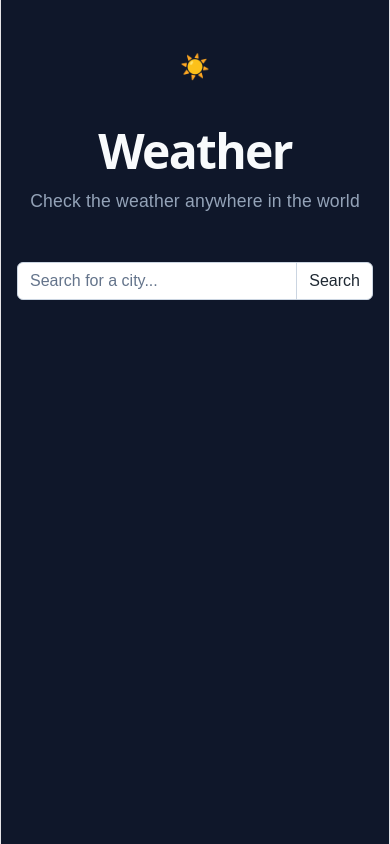
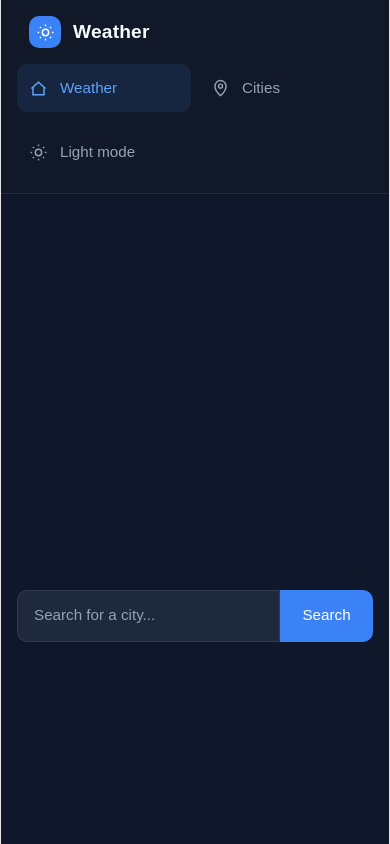
Before and after one commit to simona155/react-weather-app, a React (Vite) app: page / in a window 390 px wide. Shown: the top 844 px of the page. Built offline with nearby package versions, Linux system fonts and the light colour scheme.

Commit message:
Add initial dashboard layout

```diff
--- a/src/App.css
+++ b/src/App.css
@@ -11,132 +11,282 @@ body {
 }
 
 .weather-app {
+  display: flex;
   min-height: 100vh;
   background: var(--background);
   color: var(--text);
   transition: background-color 0.3s ease, color 0.3s ease;
 
   --background: #0f172a;
+  --sidebar-background: #111827;
+  --card-background: #1e293b;
   --text: #f8fafc;
   --muted-text: #94a3b8;
-  --control-background: #ffffff;
-  --control-border: #cbd5e1;
-  --control-text: #1f2933;
+  --border: rgba(148, 163, 184, 0.15);
 }
 
 .light-mode {
   --background: #eef4f7;
+  --sidebar-background: #ffffff;
+  --card-background: #ffffff;
   --text: #1f2933;
   --muted-text: #6b7280;
+  --border: rgba(31, 41, 55, 0.1);
 }
 
-.weather-content {
-  padding: 0 1rem;
+.sidebar {
+  position: fixed;
+  top: 0;
+  bottom: 0;
+  left: 0;
+  display: flex;
+  width: 220px;
+  flex-direction: column;
+  justify-content: space-between;
+  padding: 2rem 1.25rem;
+  background: var(--sidebar-background);
+  border-right: 1px solid var(--border);
 }
 
-.app-title {
-  margin-bottom: 0.5rem;
-  color: var(--text);
-  font-size: 3rem;
+.brand {
+  display: flex;
+  align-items: center;
+  gap: 0.75rem;
+  margin-bottom: 3rem;
+  padding: 0 0.75rem;
+  font-size: 1.2rem;
   font-weight: 700;
 }
 
-.app-subtitle {
-  color: var(--muted-text);
-  font-size: 1.1rem;
+.brand-icon {
+  display: flex;
+  width: 32px;
+  height: 32px;
+  align-items: center;
+  justify-content: center;
+  border-radius: 10px;
+  background: #3b82f6;
+  color: #ffffff;
 }
 
+.brand-icon svg {
+  width: 19px;
+  height: 19px;
+}
+
+.sidebar-nav {
+  display: flex;
+  flex-direction: column;
+  gap: 0.5rem;
+}
+
+.sidebar-link,
 .mode-button {
-  margin-bottom: 1rem;
+  display: flex;
+  width: 100%;
+  align-items: center;
+  gap: 0.75rem;
+  padding: 0.8rem 0.75rem;
   border: none;
+  border-radius: 10px;
   background: transparent;
-  font-size: 1.5rem;
+  color: var(--muted-text);
+  font-size: 0.95rem;
+  text-align: left;
   cursor: pointer;
 }
 
-.search-box .form-control {
-  background: var(--control-background);
-  border: 1px solid var(--control-border);
-  color: var(--control-text);
+.sidebar-link svg,
+.mode-button svg {
+  width: 19px;
+  height: 19px;
+  flex-shrink: 0;
 }
 
-.search-box .form-control:focus {
-  border-color: #64748b;
-  box-shadow: none;
+.sidebar-link:hover,
+.mode-button:hover {
+  background: rgba(148, 163, 184, 0.08);
+  color: var(--text);
 }
 
-.search-box .form-control::placeholder {
-  color: #64748b;
+.sidebar-link.active {
+  background: rgba(59, 130, 246, 0.12);
+  color: #60a5fa;
 }
 
-.search-button {
-  background: var(--control-background);
-  border: 1px solid var(--control-border);
-  color: var(--control-text);
+.main-content {
+  width: calc(100% - 220px);
+  min-height: 100vh;
+  margin-left: 220px;
+  box-sizing: border-box;
+  padding: 2.5rem 3rem;
 }
 
-.search-button:hover {
-  background: #f1f5f9;
-  color: var(--control-text);
+.empty-state {
+  display: flex;
+  align-items: center;
+  justify-content: center;
+}
+
+.search-start {
+  position: relative;
+  width: 100%;
+  max-width: 600px;
+}
+
+.search-start .search-box {
+  width: 100%;
+}
+
+.has-weather {
+  padding-top: 2rem;
+}
+
+.top-bar {
+  display: flex;
+  justify-content: center;
+  margin-bottom: 2.5rem;
+}
+
+.search-box {
+  display: flex;
+  width: 500px;
+}
+
+.search-box input {
+  width: 100%;
+  padding: 0.85rem 1rem;
+  border: 1px solid var(--border);
+  border-radius: 10px 0 0 10px;
+  outline: none;
+  background: var(--card-background);
+  color: var(--text);
+  font-size: 0.95rem;
+}
+
+.search-box input::placeholder {
+  color: var(--muted-text);
+}
+
+.search-box input:focus {
+  border-color: #60a5fa;
+}
+
+.search-box button {
+  padding: 0.85rem 1.4rem;
+  border: none;
+  border-radius: 0 10px 10px 0;
+  background: #3b82f6;
+  color: #ffffff;
+  cursor: pointer;
+  font-size: 0.95rem;
+}
+
+.search-box button:hover {
+  background: #2563eb;
+}
+
+.error-message {
+  margin-top: 1rem;
+  padding: 0.9rem 1rem;
+  border: 1px solid rgba(248, 113, 113, 0.2);
+  border-radius: 10px;
+  background: rgba(239, 68, 68, 0.1);
+  color: #f87171;
+  text-align: center;
+}
+
+.empty-error {
+  position: absolute;
+  top: calc(50% + 60px);
+  width: 500px;
+}
+
+.loading-state {
+  width: 100%;
+  max-width: 600px;
+}
+
+.loading-state .loading-text {
+  position: absolute;
+  top: calc(100% + 1rem);
+  left: 0;
+  width: 100%;
+  margin: 0;
+  color: var(--muted-text);
+  text-align: center;
 }
 
 .weather-dashboard {
-  max-width: 900px;
+  display: grid;
+  grid-template-columns: minmax(0, 1.65fr) minmax(260px, 0.8fr);
+  gap: 1.5rem;
+  max-width: 1200px;
   margin: 0 auto;
 }
 
-.current-weather-card {
-  max-width: 600px;
-  margin: 0 auto;
-  padding: 2.5rem 2rem;
-  border: 1px solid rgba(148, 163, 184, 0.15);
-  border-radius: 24px;
-  background: rgba(30, 41, 59, 0.7);
-  box-shadow: 0 20px 50px rgba(0, 0, 0, 0.25);
-  text-align: center;
+.weather-main-column {
+  display: flex;
+  min-width: 0;
+  flex-direction: column;
+  gap: 1.5rem;
 }
 
-.light-mode .current-weather-card {
-  border-color: rgba(31, 41, 55, 0.1);
-  background: #ffffff;
-  box-shadow: 0 20px 50px rgba(31, 41, 55, 0.08);
+.current-weather-card,
+.forecast-card,
+.map-placeholder {
+  border: 1px solid var(--border);
+  border-radius: 20px;
+  background: var(--card-background);
+  box-shadow: 0 20px 50px rgba(0, 0, 0, 0.12);
+}
+
+.current-weather-card {
+  display: flex;
+  min-height: 245px;
+  align-items: center;
+  justify-content: space-between;
+  gap: 2rem;
+  padding: 2rem 2.5rem;
+}
+
+.current-weather-info {
+  min-width: 0;
 }
 
 .weather-location {
-  margin-bottom: 0.5rem;
-  color: var(--text);
-  font-size: 2rem;
+  margin: 0 0 0.4rem;
+  font-size: 1.8rem;
   font-weight: 600;
 }
 
 .weather-description {
-  margin-bottom: 1rem;
+  margin: 0;
   color: var(--muted-text);
-  font-size: 1.1rem;
+  font-size: 1rem;
 }
 
 .current-temperature {
-  margin: 1rem 0 0;
-  font-size: 5rem;
+  margin: 1.2rem 0 0;
+  font-size: 4rem;
   font-weight: 700;
   line-height: 1;
 }
 
 .feels-like {
-  margin-top: 1rem;
+  margin: 0.8rem 0 0;
   color: var(--muted-text);
+  font-size: 0.9rem;
 }
 
 .weather-details {
   display: flex;
-  justify-content: center;
-  gap: 4rem;
-  margin-top: 2.5rem;
+  gap: 3rem;
 }
 
 .weather-detail {
   display: flex;
-  min-width: 110px;
+  min-width: 90px;
   flex-direction: column;
   align-items: center;
 }
@@ -149,68 +299,73 @@ body {
 }
 
 .detail-value {
-  font-size: 1rem;
+  font-size: 0.95rem;
   font-weight: 600;
 }
 
 .detail-label {
   margin-top: 0.25rem;
   color: var(--muted-text);
-  font-size: 0.85rem;
+  font-size: 0.8rem;
+}
+
+.map-placeholder {
+  display: flex;
+  min-height: 285px;
+  align-items: center;
+  justify-content: center;
+  color: var(--muted-text);
+}
+
+.forecast-card {
+  min-height: 545px;
+  padding: 1.75rem 1.5rem;
 }
 
 .forecast-title {
-  margin: 2.5rem 0 1rem;
-  font-size: 1.4rem;
+  margin: 0 0 1.5rem;
+  font-size: 1.25rem;
   font-weight: 600;
 }
 
 .forecast-list {
   display: flex;
-  justify-content: space-between;
-  gap: 1rem;
+  flex-direction: column;
 }
 
 .forecast-day {
-  display: flex;
-  min-height: 230px;
-  flex: 1;
-  flex-direction: column;
+  display: grid;
+  min-height: 62px;
+  grid-template-columns: 55px 1fr 35px 8px 35px;
   align-items: center;
-  justify-content: space-between;
-  padding: 1.5rem 1rem;
-  border: 1px solid rgba(148, 163, 184, 0.15);
-  border-radius: 20px;
-  background: rgba(30, 41, 59, 0.7);
+  gap: 0.75rem;
+  border-bottom: 1px solid var(--border);
 }
 
-.light-mode .forecast-day {
-  border-color: rgba(31, 41, 55, 0.1);
-  background: #ffffff;
+.forecast-day:last-child {
+  border-bottom: none;
 }
 
 .forecast-day-name {
-  font-size: 1rem;
+  font-size: 0.9rem;
   font-weight: 600;
 }
 
 .forecast-condition {
-  min-height: 2.5rem;
   color: var(--muted-text);
-  font-size: 0.8rem;
-  text-align: center;
+  font-size: 0.75rem;
 }
 
 .forecast-temperature {
-  font-size: 0.9rem;
+  font-size: 0.85rem;
   font-weight: 600;
+  text-align: center;
 }
 
 .temperature-bar {
   position: relative;
   width: 8px;
-  height: 90px;
-  margin: 0.5rem 0;
+  height: 40px;
   border-radius: 10px;
   background: rgba(148, 163, 184, 0.15);
 }
@@ -222,28 +377,98 @@ body {
   background: linear-gradient(to bottom, #60a5fa, #a78bfa);
 }
 
-@media (max-width: 768px) {
+@media (max-width: 1100px) {
+  .main-content {
+    padding: 2rem;
+  }
+
+  .weather-dashboard {
+    grid-template-columns: 1fr;
+  }
+
+  .forecast-card {
+    min-height: auto;
+  }
+
   .forecast-list {
+    display: grid;
+    grid-template-columns: repeat(7, minmax(100px, 1fr));
+    gap: 0.75rem;
     overflow-x: auto;
-    justify-content: flex-start;
-    padding-bottom: 1rem;
   }
 
   .forecast-day {
-    min-width: 110px;
+    display: flex;
+    min-height: 190px;
+    flex-direction: column;
+    justify-content: space-between;
+    padding: 1rem 0.5rem;
+    border: 1px solid var(--border);
+    border-radius: 14px;
+  }
+}
+
+@media (max-width: 768px) {
+  .sidebar {
+    position: static;
+    width: 100%;
+    min-height: auto;
+    padding: 1rem;
+    border-right: none;
+    border-bottom: 1px solid var(--border);
+  }
+
+  .weather-app {
+    display: block;
+  }
+
+  .brand {
+    margin-bottom: 1rem;
+  }
+
+  .sidebar-nav {
+    flex-direction: row;
+  }
+
+  .mode-button {
+    margin-top: 1rem;
+  }
+
+  .main-content {
+    width: auto;
+    margin-left: 0;
+    padding: 1.5rem;
+  }
+
+  .search-start {
+    max-width: 100%;
+  }
+
+  .search-box {
+    width: 100%;
+  }
+
+  .current-weather-card {
+    flex-direction: column;
+    align-items: center;
+    text-align: center;
   }
 }
 
 @media (max-width: 576px) {
+  .main-content {
+    padding: 1rem;
+  }
+
   .current-weather-card {
-    padding: 2rem 1rem;
+    padding: 1.75rem 1rem;
   }
 
   .current-temperature {
-    font-size: 4rem;
+    font-size: 3.5rem;
   }
 
   .weather-details {
-    gap: 2rem;
+    gap: 1.5rem;
   }
 }
--- a/src/App.jsx
+++ b/src/App.jsx
@@ -46,68 +46,160 @@ function App() {
     }
   };
 
+  const searchBox = (
+    <div className="search-box">
+      <input
+        type="text"
+        value={city}
+        onChange={(event) => setCity(event.target.value)}
+        onKeyDown={(event) => {
+          if (event.key === 'Enter') {
+            handleSearch();
+          }
+        }}
+        placeholder="Search for a city..."
+      />
+
+      <button onClick={handleSearch}>
+        Search
+      </button>
+    </div>
+  );
+
   return (
     <div className={`weather-app ${darkMode ? 'dark-mode' : 'light-mode'}`}>
-      <div className="weather-content py-5">
-        <header className="text-center mb-5">
-          <button
-            className="mode-button"
-            onClick={() => setDarkMode(!darkMode)}
-          >
-            {darkMode ? '☀️' : '🌙'}
-          </button>
+      <aside className="sidebar">
+        <div>
+          <div className="brand">
+            <div className="brand-icon">
+              <svg
+                viewBox="0 0 24 24"
+                fill="none"
+                stroke="currentColor"
+                strokeWidth="1.8"
+              >
+                <circle cx="12" cy="12" r="4" />
+                <path d="M12 2v2" />
+                <path d="M12 20v2" />
+                <path d="M4.93 4.93l1.42 1.42" />
+                <path d="M17.65 17.65l1.42 1.42" />
+                <path d="M2 12h2" />
+                <path d="M20 12h2" />
+                <path d="M4.93 19.07l1.42-1.42" />
+                <path d="M17.65 6.35l1.42-1.42" />
+              </svg>
+            </div>
 
-          <h1 className="app-title">Weather</h1>
+            <span>Weather</span>
+          </div>
 
-          <p className="app-subtitle">
-            Check the weather anywhere in the world
-          </p>
-        </header>
+          <nav className="sidebar-nav">
+            <button className="sidebar-link active">
+              <svg
+                viewBox="0 0 24 24"
+                fill="none"
+                stroke="currentColor"
+                strokeWidth="1.8"
+              >
+                <path d="M3 12l9-8 9 8" />
+                <path d="M5 10v10h14V10" />
+              </svg>
 
-        <div className="row justify-content-center mb-5">
-          <div className="col-12 col-md-8 col-lg-6">
-            <div className="search-box input-group">
-              <input
-                type="text"
-                className="form-control"
-                value={city}
-                onChange={(event) => setCity(event.target.value)}
-                placeholder="Search for a city..."
-              />
+              <span>Weather</span>
+            </button>
 
-              <button
-                className="btn search-button"
-                onClick={handleSearch}
+            <button className="sidebar-link">
+              <svg
+                viewBox="0 0 24 24"
+                fill="none"
+                stroke="currentColor"
+                strokeWidth="1.8"
               >
-                Search
-              </button>
-            </div>
-          </div>
+                <path d="M12 21s7-6.2 7-12A7 7 0 0 0 5 9c0 5.8 7 12 7 12Z" />
+                <circle cx="12" cy="9" r="2.5" />
+              </svg>
+
+              <span>Cities</span>
+            </button>
+          </nav>
         </div>
 
-        {error && (
-          <div className="row justify-content-center">
-            <div className="col-12 col-md-8 col-lg-6">
-              <div className="alert alert-danger text-center">
+        <button
+          className="mode-button"
+          onClick={() => setDarkMode(!darkMode)}
+        >
+          {darkMode ? (
+            <svg
+              viewBox="0 0 24 24"
+              fill="none"
+              stroke="currentColor"
+              strokeWidth="1.8"
+            >
+              <circle cx="12" cy="12" r="4" />
+              <path d="M12 2v2" />
+              <path d="M12 20v2" />
+              <path d="M4.93 4.93l1.42 1.42" />
+              <path d="M17.65 17.65l1.42 1.42" />
+              <path d="M2 12h2" />
+              <path d="M20 12h2" />
+              <path d="M4.93 19.07l1.42-1.42" />
+              <path d="M17.65 6.35l1.42-1.42" />
+            </svg>
+          ) : (
+            <svg
+              viewBox="0 0 24 24"
+              fill="none"
+              stroke="currentColor"
+              strokeWidth="1.8"
+            >
+              <path d="M21 12.8A8.5 8.5 0 1 1 11.2 3 6.7 6.7 0 0 0 21 12.8Z" />
+            </svg>
+          )}
+
+          <span>{darkMode ? 'Light mode' : 'Dark mode'}</span>
+        </button>
+      </aside>
+
+      <main
+        className={`main-content ${weather ? 'has-weather' : 'empty-state'
+          }`}
+      >
+        {!weather && !loading && (
+          <div className="search-start">
+            {searchBox}
+
+            {error && (
+              <div className="error-message">
                 {error}
               </div>
-            </div>
+            )}
           </div>
         )}
 
         {loading && (
-          <p className="loading-text text-center">
-            Loading...
-          </p>
+          <div className="search-start loading-state">
+            {searchBox}
+
+            <p className="loading-text">
+              Loading...
+            </p>
+          </div>
         )}
 
         {weather && !loading && (
           <WeatherDisplay
             weather={weather}
             location={location}
+            searchBox={searchBox}
           />
         )}
-      </div>
+
+        {!weather && !loading && error && (
+          <div className="error-message empty-error">
+            {error}
+          </div>
+        )}
+      </main>
     </div>
   );
 }
```
Also changed, not shown: src/components/WeatherDisplay.jsx (+33 -6 lines).
